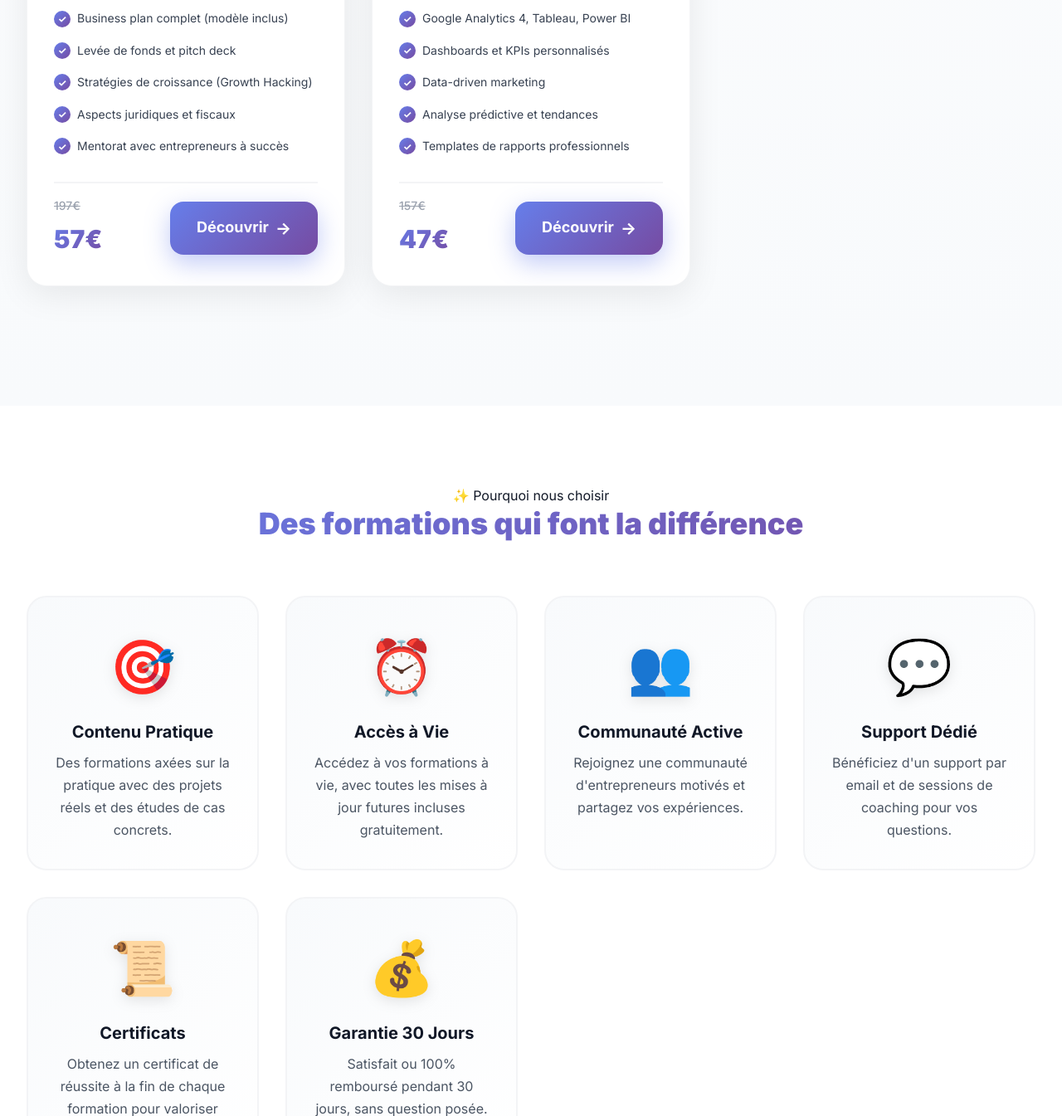
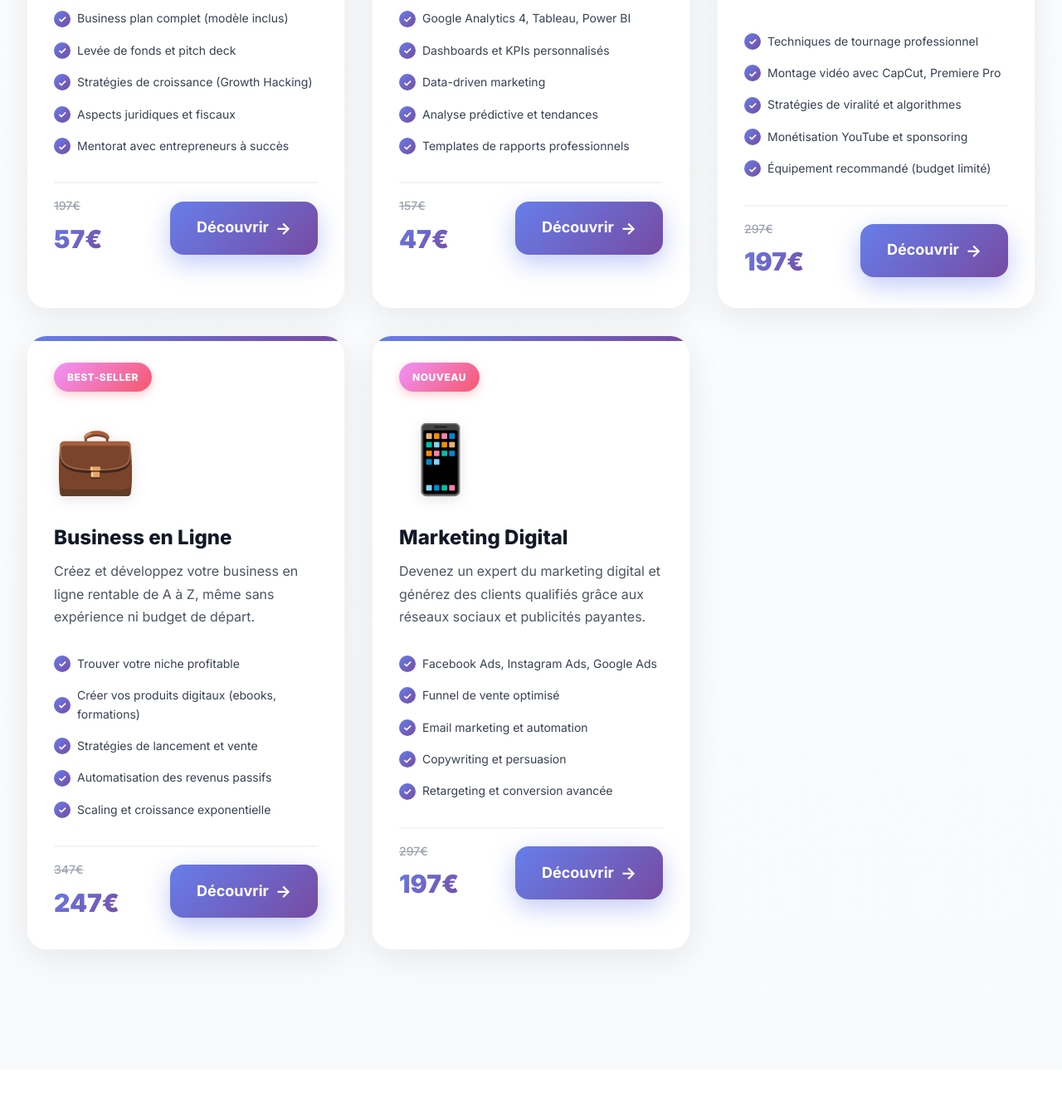
Before and after one commit to jeanpaul329/LIBERT-BUSINESS-ACADEMY, a website: page index.html in a window 1280 px wide. Shown: the part 3236-4581 px from the top of the page at 83% size. Drawn offline with nearby package versions, Linux system fonts and the light colour scheme; files whose address does not match are found by name.

Commit message:
Add new formation cards for video content and marketing

```diff
--- a/index.html
+++ b/index.html
@@ -361,7 +361,86 @@
                 <span class="btn-icon">→</span>
             </a>
         </div>
+    </div><!-- Formation 9 - Création de Contenu Vidéo -->
+<div class="formation-card">
+    <span class="formation-card__badge">POPULAIRE</span>
+    <div class="formation-card__icon">🎥</div>
+    <h3 class="formation-card__title">Création de Contenu Vidéo</h3>
+    <p class="formation-card__description">
+        Maîtrisez l'art de créer des vidéos captivantes pour YouTube, TikTok et Instagram qui génèrent des millions de vues.
+    </p>
+    <ul class="formation-card__features">
+        <li>Techniques de tournage professionnel</li>
+        <li>Montage vidéo avec CapCut, Premiere Pro</li>
+        <li>Stratégies de viralité et algorithmes</li>
+        <li>Monétisation YouTube et sponsoring</li>
+        <li>Équipement recommandé (budget limité)</li>
+    </ul>
+    <div class="formation-card__footer">
+        <div class="formation-card__price">
+            <span class="price-old">297€</span>
+            <span class="price-new">197€</span>
+        </div>
+        <a href="#contact" class="btn btn-primary">
+            Découvrir
+            <span class="btn-icon">→</span>
+        </a>
     </div>
+</div>
+
+<!-- Formation 10 - Business en Ligne -->
+<div class="formation-card">
+    <span class="formation-card__badge">BEST-SELLER</span>
+    <div class="formation-card__icon">💼</div>
+    <h3 class="formation-card__title">Business en Ligne</h3>
+    <p class="formation-card__description">
+        Créez et développez votre business en ligne rentable de A à Z, même sans expérience ni budget de départ.
+    </p>
+    <ul class="formation-card__features">
+        <li>Trouver votre niche profitable</li>
+        <li>Créer vos produits digitaux (ebooks, formations)</li>
+        <li>Stratégies de lancement et vente</li>
+        <li>Automatisation des revenus passifs</li>
+        <li>Scaling et croissance exponentielle</li>
+    </ul>
+    <div class="formation-card__footer">
+        <div class="formation-card__price">
+            <span class="price-old">347€</span>
+            <span class="price-new">247€</span>
+        </div>
+        <a href="#contact" class="btn btn-primary">
+            Découvrir
+            <span class="btn-icon">→</span>
+        </a>
+    </div>
+</div>
+
+<!-- Formation 11 - Marketing Digital -->
+<div class="formation-card">
+    <span class="formation-card__badge">NOUVEAU</span>
+    <div class="formation-card__icon">📱</div>
+    <h3 class="formation-card__title">Marketing Digital</h3>
+    <p class="formation-card__description">
+        Devenez un expert du marketing digital et générez des clients qualifiés grâce aux réseaux sociaux et publicités payantes.
+    </p>
+    <ul class="formation-card__features">
+        <li>Facebook Ads, Instagram Ads, Google Ads</li>
+        <li>Funnel de vente optimisé</li>
+        <li>Email marketing et automation</li>
+        <li>Copywriting et persuasion</li>
+        <li>Retargeting et conversion avancée</li>
+    </ul>
+    <div class="formation-card__footer">
+        <div class="formation-card__price">
+            <span class="price-old">297€</span>
+            <span class="price-new">197€</span>
+        </div>
+        <a href="#contact" class="btn btn-primary">
+            Découvrir
+            <span class="btn-icon">→</span>
+        </a>
+    </div>
+</div>
 </div>
     </section>
 
```
